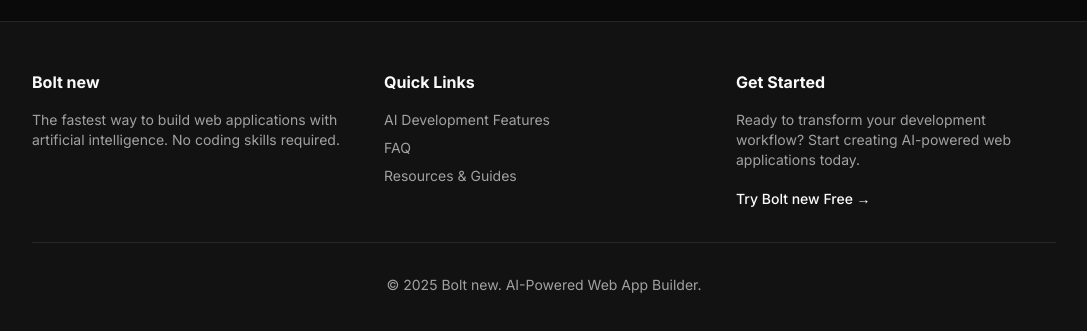
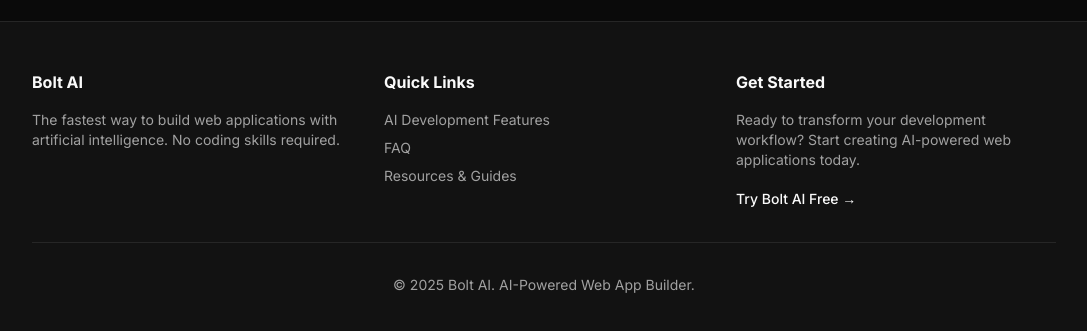
Before and after one commit to sumitbasak100/bolt-ai-landing-page, a Next.js app in the folder bolt-ai-landing-page-cleaned/: page / in a window 1280 px wide. Shown: the part 6490-6821 px from the top of the page, without its empty margins (96-1183 px from the left). Built offline with nearby package versions, Linux system fonts and the light colour scheme.

Commit message:
Update footer.tsx

```diff
--- a/bolt-ai-landing-page-cleaned/components/footer.tsx
+++ b/bolt-ai-landing-page-cleaned/components/footer.tsx
@@ -4,7 +4,7 @@ export function Footer() {
       <div className="max-w-5xl mx-auto">
         <div className="grid md:grid-cols-3 gap-8 mb-8">
           <div>
-            <h4 className="font-bold text-foreground mb-4">Bolt new</h4>
+            <h4 className="font-bold text-foreground mb-4">Bolt AI</h4>
             <p className="text-sm text-muted-foreground">
               The fastest way to build web applications with artificial intelligence. No coding skills
               required.
@@ -41,12 +41,12 @@ export function Footer() {
               rel="noopener noreferrer"
               className="inline-block text-sm font-medium text-primary hover:underline"
             >
-              Try Bolt new Free →
+              Try Bolt AI Free →
             </a>
           </div>
         </div>
         <div className="border-t border-border pt-8 text-center text-sm text-muted-foreground">
-          <p>© {new Date().getFullYear()} Bolt new. AI-Powered Web App Builder.</p>
+          <p>© {new Date().getFullYear()} Bolt AI. AI-Powered Web App Builder.</p>
         </div>
       </div>
     </footer>
```
